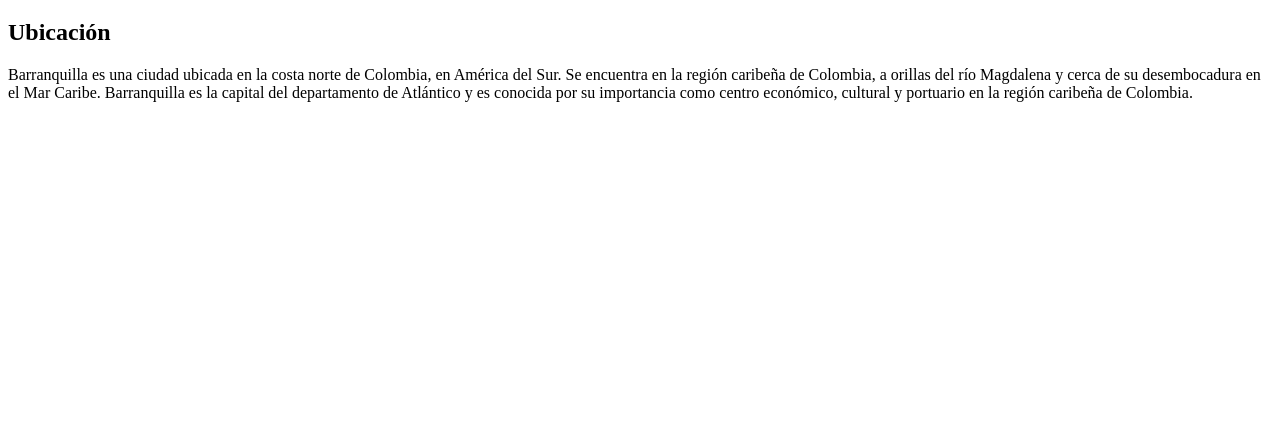
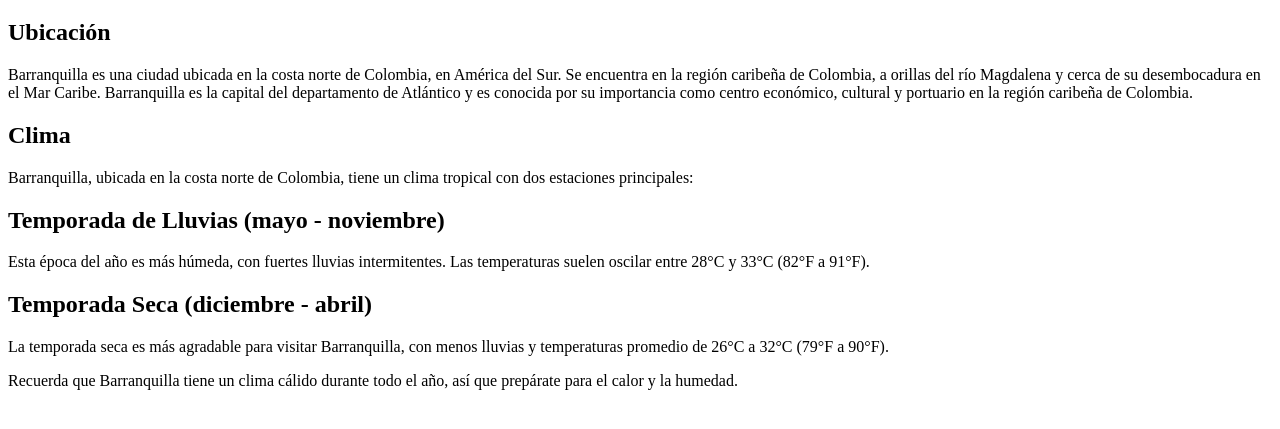
Before and after one commit to IsaacDFM/Buenaspracticas_2corte, a plain HTML site: page index.html in a window 1280 px wide. Shown: the part 61-490 px from the top of the page. Drawn offline with Linux system fonts and the light colour scheme.

Commit message:
Clima barranquilla

```diff
--- a/index.html
+++ b/index.html
@@ -9,6 +9,12 @@
     <h1>Barranquilla</h1>
     <h2>Ubicación</h2>
     <p>Barranquilla es una ciudad ubicada en la costa norte de Colombia, en América del Sur. Se encuentra en la región caribeña de Colombia, a orillas del río Magdalena y cerca de su desembocadura en el Mar Caribe. Barranquilla es la capital del departamento de Atlántico y es conocida por su importancia como centro económico, cultural y portuario en la región caribeña de Colombia.</p>
-
+    <h2>Clima</h2>
+    <p>Barranquilla, ubicada en la costa norte de Colombia, tiene un clima tropical con dos estaciones principales:</p>
+    <h2>Temporada de Lluvias (mayo - noviembre)</h2>
+    <p>Esta época del año es más húmeda, con fuertes lluvias intermitentes. Las temperaturas suelen oscilar entre 28°C y 33°C (82°F a 91°F).</p>
+    <h2>Temporada Seca (diciembre - abril)</h2>
+    <p>La temporada seca es más agradable para visitar Barranquilla, con menos lluvias y temperaturas promedio de 26°C a 32°C (79°F a 90°F).</p>
+    <p>Recuerda que Barranquilla tiene un clima cálido durante todo el año, así que prepárate para el calor y la humedad.</p>
 </body>
 </html>
```
